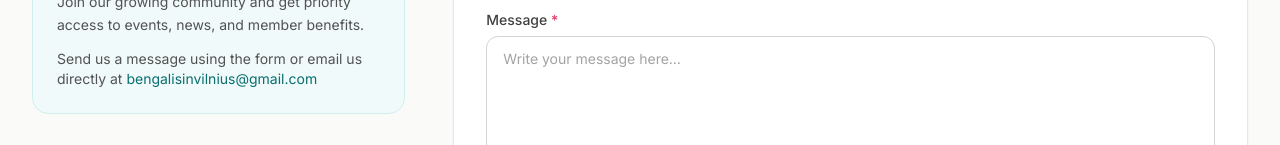
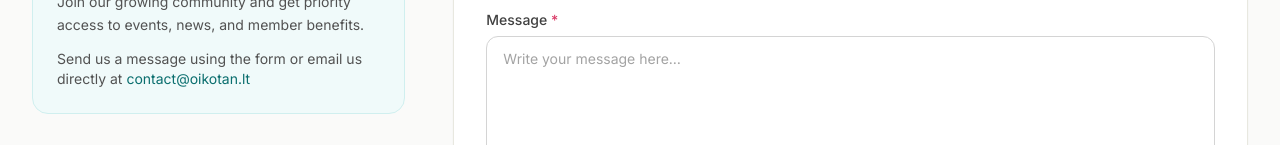
Before and after one commit to Joydeep093/Oikotan-web, a Next.js app: page /contact in a window 1280 px wide. Shown: the part 807-952 px from the top of the page. Built offline with nearby package versions, Linux system fonts and the light colour scheme; no server answers.

Commit message:
change email

```diff
--- a/src/app/contact/contact-page.tsx
+++ b/src/app/contact/contact-page.tsx
@@ -179,7 +179,7 @@ export default function ContactPage() {
                   href="mailto:bengalisinvilnius@gmail.com"
                   className="text-brand-600 hover:underline focus:outline-none focus-visible:ring-2 focus-visible:ring-brand-500 rounded"
                 >
-                  bengalisinvilnius@gmail.com
+                  contact@oikotan.lt
                 </a>
               </p>
             </div>
```
